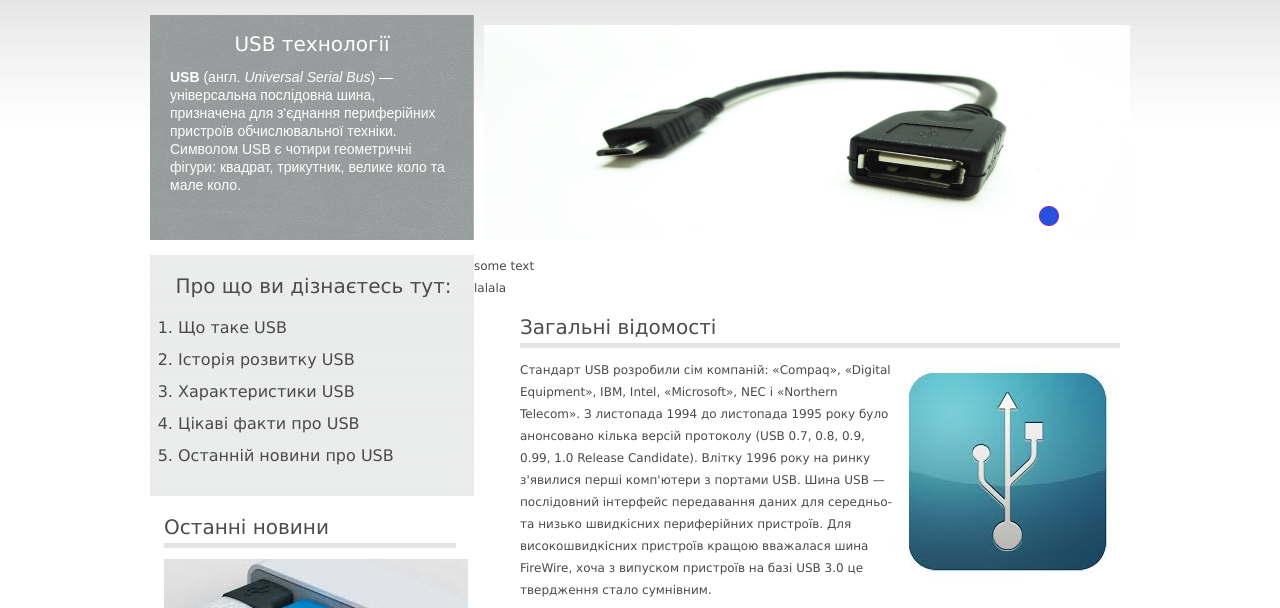
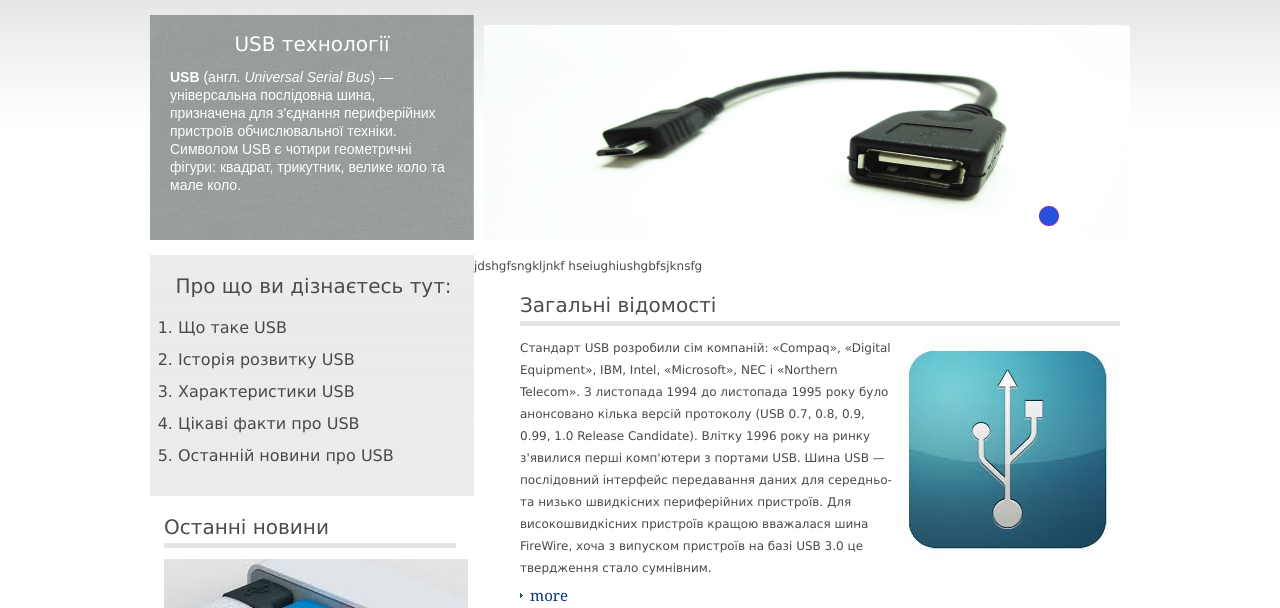
Before and after one commit to bliZZman/site, a plain HTML site: page index.html in a window 1280 px wide. Shown: the part 117-725 px from the top of the page. Drawn offline with Linux system fonts and the light colour scheme; a script that the page names is missing.

Commit message:
third commit

```diff
--- a/index.html
+++ b/index.html
@@ -88,8 +88,7 @@
 				<a href="latest_news.html" class="more">more</a>
 			</div>
 		</div>
-		<p>some text</p>
-		<p>lalala</p>
+		<p>jdshgfsngkljnkf hseiughiushgbfsjknsfg</p>
 		<div id="content">
 			<div class="col">
 				<div class="post">
```
